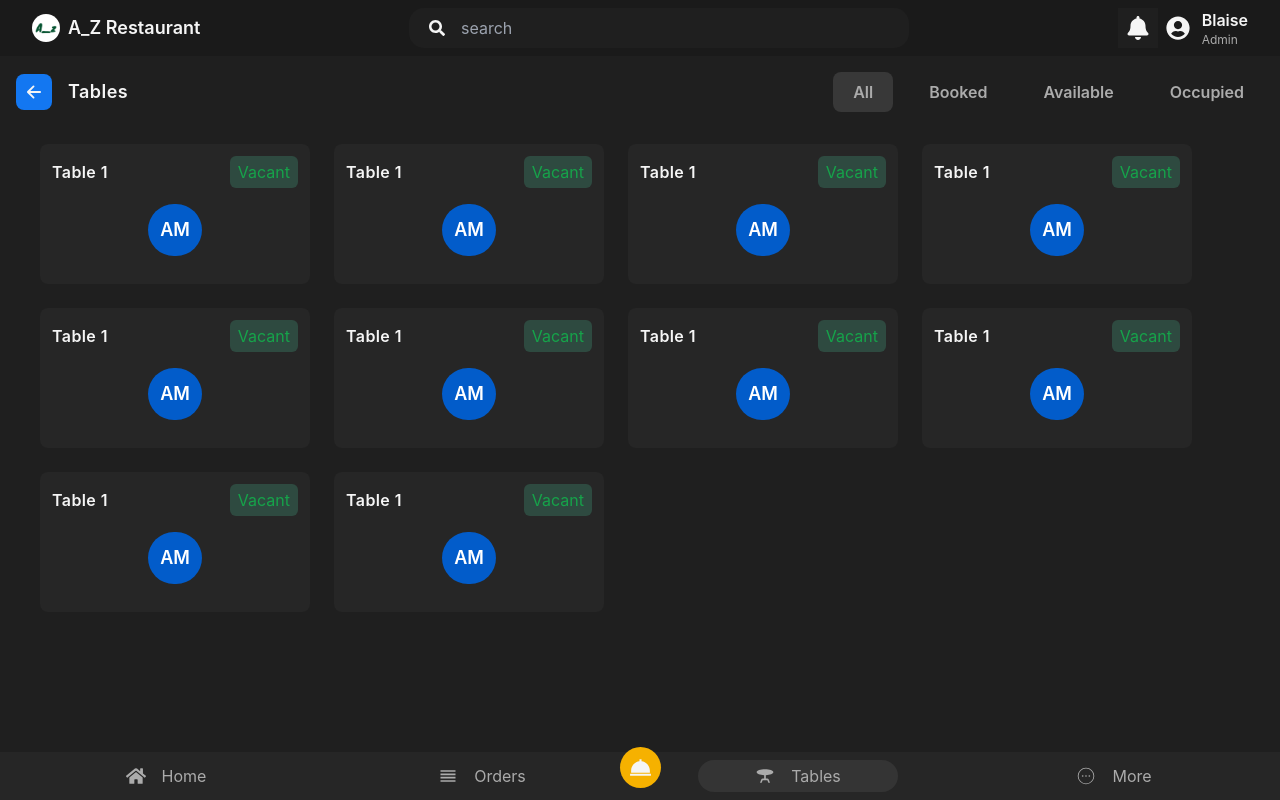
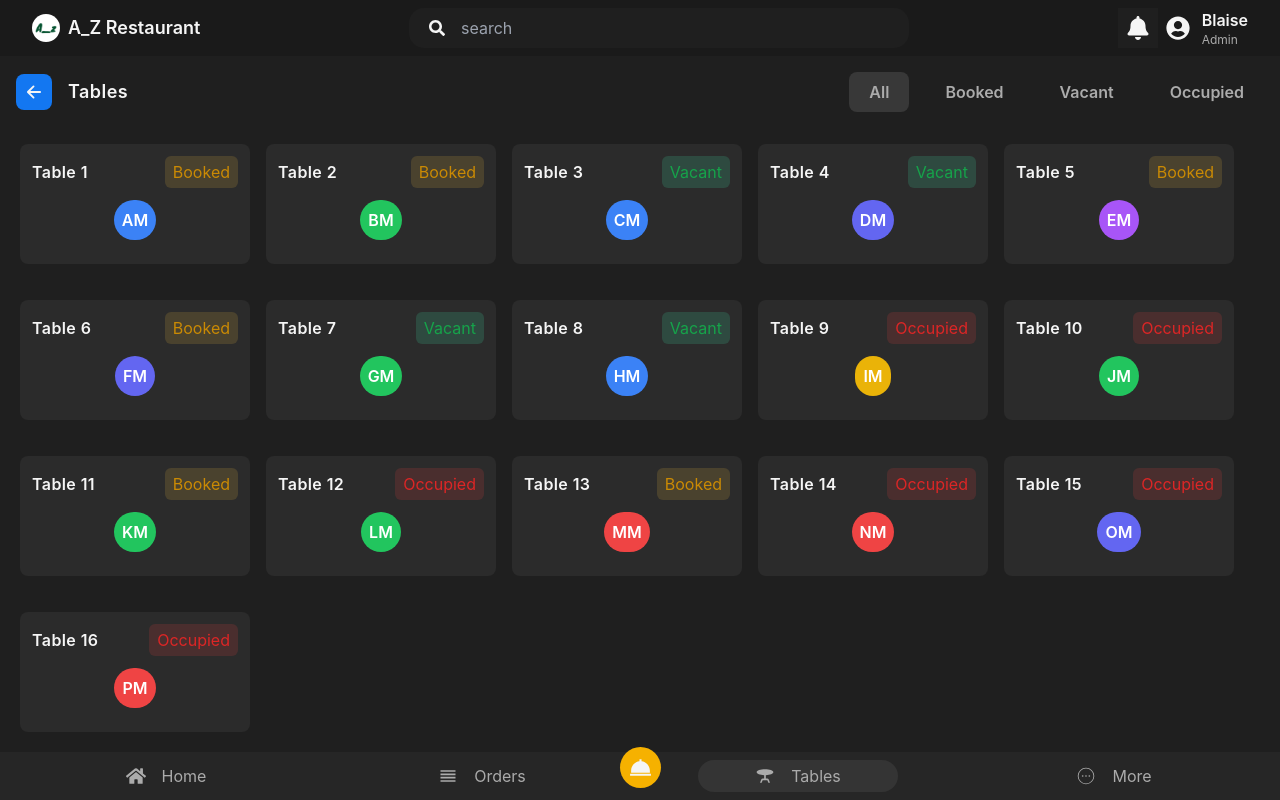
Before and after one commit to Blaise202/Restaurant-POS-React-Frontend, a React (Vite) app: page /tables in a window 1280 px wide. Built offline with nearby package versions, Linux system fonts and the light colour scheme.

Commit message:
dynamic data

```diff
--- a/src/components/tables/TableCard.jsx
+++ b/src/components/tables/TableCard.jsx
@@ -1,20 +1,42 @@
 import React from "react";
+import { getRandomBG } from "../../utils";
 
-export const TableCard = () => {
+export const TableCard = ({ label, status, abbr, id }) => {
+  function setColor(status) {
+    switch (status) {
+      case "vacant":
+        return "text-green-600 bg-[#2e4a40]";
+      case "booked":
+        return "text-yellow-600 bg-[#4a422e]";
+      case "occupied":
+        return "text-red-600 bg-[#4a2e2e]";
+      default:
+        return "text-gray-600 bg-[#2e2e2e]";
+    }
+  }
   return (
-    <div className="w-[270px] rounded-lg bg-[#262626] p-3 cursor-pointer">
-      <div className="flex items-center justify-between">
-        <h1 className="text-[#f5f5f5]  tracking-wide font-semibold">Table 1</h1>
-        <p className="text-green-600 bg-[#2e4a40] px-2 py-1 rounded-md">
-          Vacant
-        </p>
+    <>
+      <div
+        key={id}
+        className="w-[230px] h-fit rounded-lg bg-[#2b2b2b] hover:bg-[#383838] p-3 cursor-pointer"
+      >
+        <div className="flex items-center justify-between">
+          <h1 className="text-[#f5f5f5]  tracking-wide font-semibold">
+            {label}
+          </h1>
+          <span className={`${setColor(status)} px-2 py-1 rounded-md`}>
+            {status.charAt(0).toUpperCase() + status.slice(1)}
+          </span>
+        </div>
+        <div className="flex items-center justify-center mt-3 mb-3">
+          <h1
+            className={`${getRandomBG()} text-white font-semibold rounded-full p-2`}
+          >
+            {abbr}
+          </h1>
+        </div>
       </div>
-      <div className="flex items-center justify-center mt-4 mb-4">
-        <h1 className="bg-[#025cca] text-white text-lg font-semibold rounded-full p-3">
-          AM
-        </h1>
-      </div>
-    </div>
+    </>
   );
 };
 
--- a/src/constants/index.js
+++ b/src/constants/index.js
@@ -178,10 +178,11 @@ export const orders = [
   }
 ];
 
+
 export const tables = [
   {
     id: 1,
-    status: "vacant",
+    status: "booked",
     label: "Table 1",
     abbr: "AM"
   },
@@ -193,7 +194,7 @@ export const tables = [
   },
   {
     id: 3,
-    status: "occupied",
+    status: "vacant",
     label: "Table 3",
     abbr: "CM"
   },
@@ -211,7 +212,7 @@ export const tables = [
   },
   {
     id: 6,
-    status: "occupied",
+    status: "booked",
     label: "Table 6",
     abbr: "FM"
   },
@@ -223,7 +224,7 @@ export const tables = [
   },
   {
     id: 8,
-    status: "booked",
+    status: "vacant",
     label: "Table 8",
     abbr: "HM"
   },
@@ -235,8 +236,44 @@ export const tables = [
   },
   {
     id: 10,
-    status: "vacant",
+    status: "occupied",
     label: "Table 10",
     abbr: "JM"
+  },
+  {
+    id: 11,
+    status: "booked",
+    label: "Table 11",
+    abbr: "KM"
+  },
+  {
+    id: 12,
+    status: "occupied",
+    label: "Table 12",
+    abbr: "LM"
+  },
+  {
+    id: 13,
+    status: "booked",
+    label: "Table 13",
+    abbr: "MM"
+  },
+  {
+    id: 14,
+    status: "occupied",
+    label: "Table 14",
+    abbr: "NM"
+  },
+  {
+    id: 15,
+    status: "occupied",
+    label: "Table 15",
+    abbr: "OM"
+  },
+  {
+    id: 16,
+    status: "occupied",
+    label: "Table 16",
+    abbr: "PM"
   }
 ];
--- a/src/pages/Tables.jsx
+++ b/src/pages/Tables.jsx
@@ -2,6 +2,7 @@ import React from "react";
 import Bottom from "../components/include/Bottom";
 import BackButton from "../components/include/BackButton";
 import TableCard from "../components/tables/TableCard";
+import { tables } from "../constants";
 
 export const Tables = () => {
   const [status, setStatus] = React.useState("all");
@@ -33,12 +34,12 @@ export const Tables = () => {
             Booked
           </button>
           <button
-            onClick={() => setStatus("available")}
+            onClick={() => setStatus("vacant")}
             className={`text-[#ababab] text-md ${
-              status == "available" ? "bg-[#383838]" : ""
+              status == "vacant" ? "bg-[#383838]" : ""
             } rounded-lg px-5 py-2 font-semibold`}
           >
-            Available
+            Vacant
           </button>
           <button
             onClick={() => setStatus("occupied")}
@@ -50,17 +51,19 @@ export const Tables = () => {
           </button>
         </div>
       </div>
-      <div className="flex flex-wrap gap-6 px-10 py-4 overflow-y-scroll no-scrollbar">
-        <TableCard />
-        <TableCard />
-        <TableCard />
-        <TableCard />
-        <TableCard />
-        <TableCard />
-        <TableCard />
-        <TableCard />
-        <TableCard />
-        <TableCard />
+      <div className="flex flex-wrap gap-4 px-5 py-4 p-10 overflow-y-scroll no-scrollbar h-[calc(100vh-5rem-5rem)]">
+        {tables.map((table) => {
+          if (status === "all" || table.status === status) {
+            return (
+              <TableCard
+                key={table.id}
+                label={table.label}
+                status={table.status}
+                abbr={table.abbr}
+              />
+            );
+          }
+        })}
       </div>
       <Bottom />
     </section>
--- /dev/null
+++ b/src/utils/index.js
@@ -0,0 +1,13 @@
+export const getRandomBG = () => {
+  const colors = [
+    "bg-red-500",
+    "bg-blue-500",
+    "bg-green-500",
+    "bg-yellow-500",
+    "bg-purple-500",
+    "bg-pink-500",
+    "bg-indigo-500",
+    "bg-gray-500",
+  ];
+  return colors[Math.floor(Math.random() * colors.length)];
+}
```
